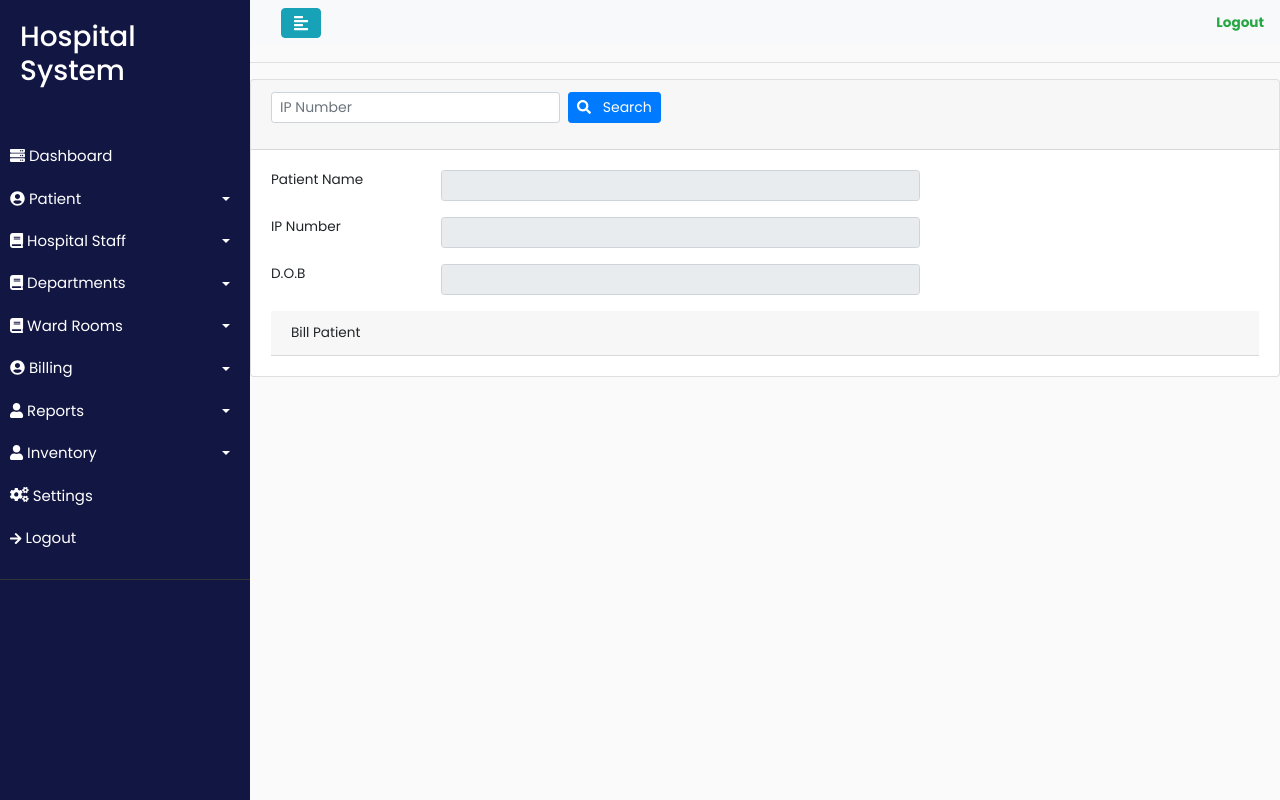
After one commit to ealpha072/Hospital-Management-System, a PHP site: page /bill_patient.php in a window 1280 px wide. The commit adds this page. Run offline with PHP 8.4, Linux system fonts and the light colour scheme; some libraries are stand-ins or nearby versions.

Commit message:
Bill patient page started, minor changes to other pages

```diff
--- /dev/null
+++ b/pages/bill_patient.php
@@ -0,0 +1,36 @@
+<?php require "../public/wrapper.php" ?>
+
+<div class="card">
+    <div class="card-header">
+        <form action="" method="post" class="form-inline">
+            <div class="form-group">
+                <input type="text" placeholder="IP Number" class="form-control form-control-sm mr-2">
+                <button type="submit" class="btn btn-primary btn-sm"> <i class="fa fa-search mr-2"></i> Search</button>
+            </div>
+        </form>
+    </div>
+    <div class="card-body">
+        <div class="search-results">
+            <div class="form-group row">
+                <label for="" class="col-sm-2">Patient Name</label>
+                <div class="col-sm-6">
+                    <input type="text" class="form-control form-control-sm" value="" readonly>
+                </div>
+            </div>
+            <div class="form-group row">
+                <label for="" class="col-sm-2">IP Number</label>
+                <div class="col-sm-6">
+                    <input type="text" class="form-control form-control-sm" value="" readonly>
+                </div>
+            </div>
+            <div class="form-group row">
+                <label for="" class="col-sm-2">D.O.B</label>
+                <div class="col-sm-6">
+                    <input type="text" class="form-control form-control-sm" value="" readonly>
+                </div>
+            </div>
+        </div>
+        <div class="card-header">Bill Patient</div>
+    </div>
+</div>
+<?php require "../public/footer.php" ?>
--- a/public/wrapper.php
+++ b/public/wrapper.php
@@ -72,7 +72,7 @@
                     <a href="#dpts" data-toggle="collapse" aria-expanded="false" class="dropdown-toggle"><i class="fa fa-user-circle"></i> Billing</a>
                     <ul class="collapse list-unstyled" id="dpts">
                         <li>
-                            <a href="#"><i class="fa fa-user-plus fa-sm"></i> General Billing</a>
+                            <a href="bill_patient.php"><i class="fa fa-user-plus fa-sm"></i> General Billing</a>
                         </li>
                         <li>
                             <a href="#"><i class="fa fa-wrench fa-sm"></i> Morgue Billing</a>
```
Also changed, not shown: pages/admit_patient.php (+7 -0 lines).
